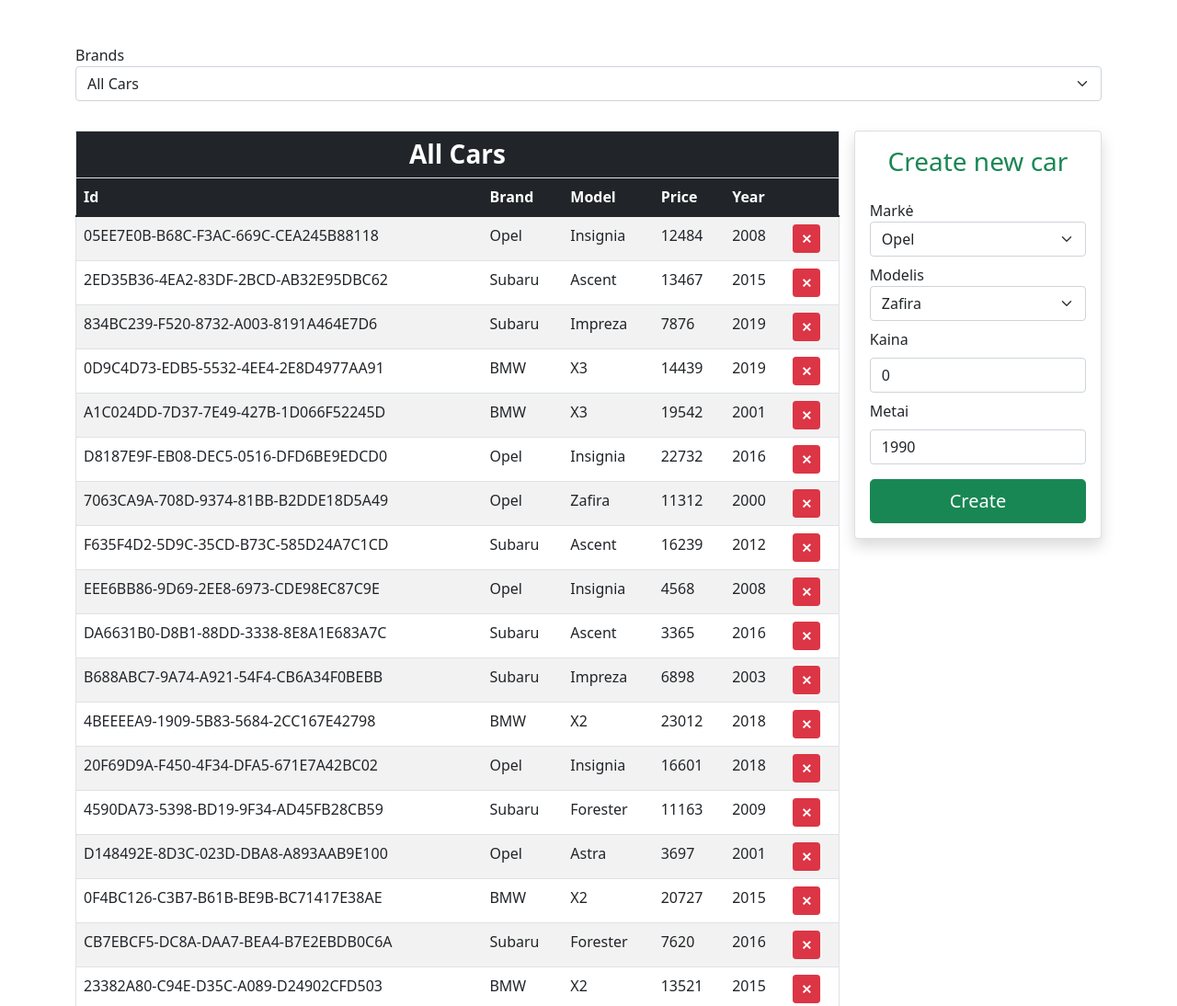
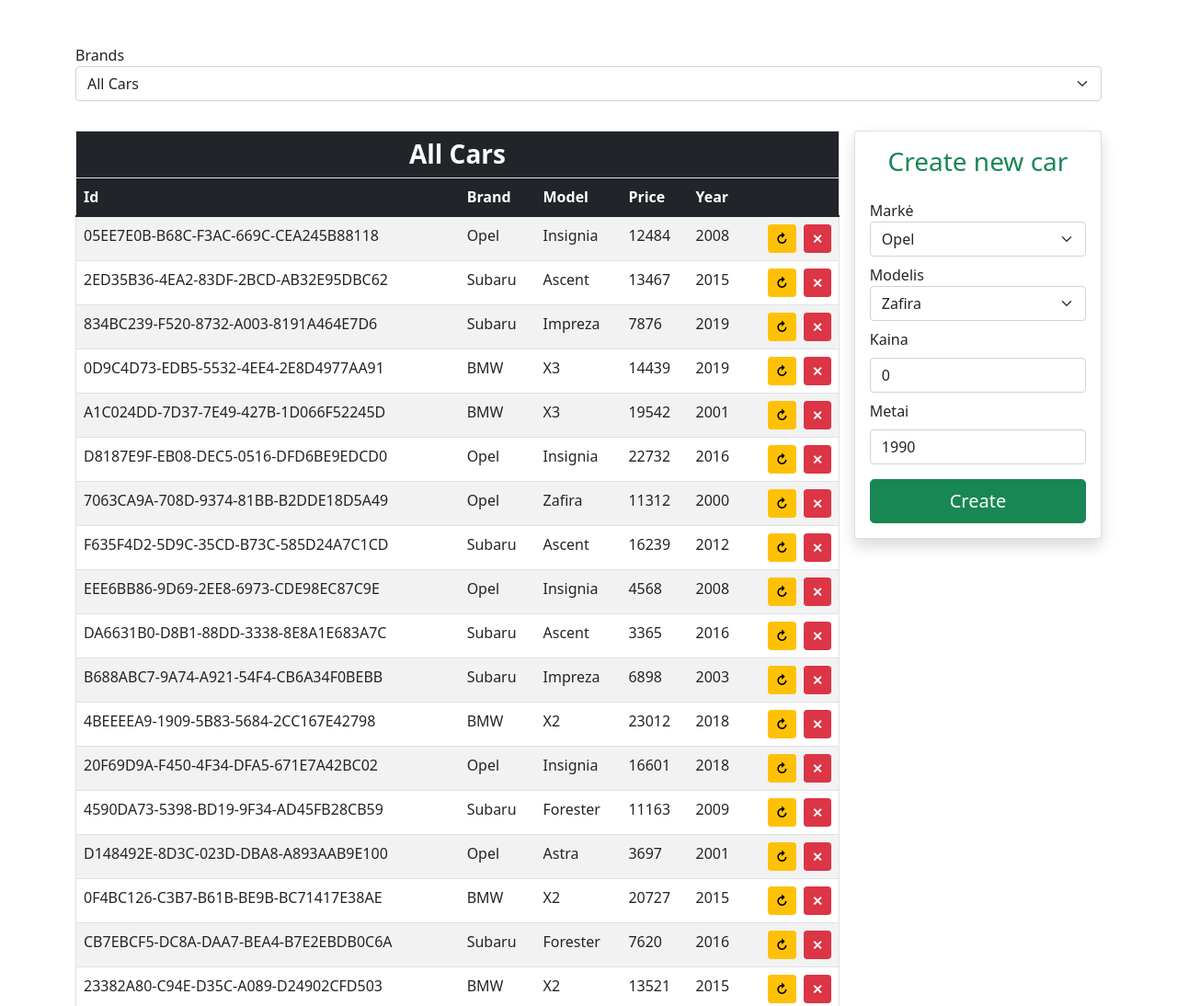
Before and after one commit to Domis777/ts-crud, a website built with webpack: page src/index.html in a window 1280 px wide. Shown: the top 1094 px of the page at 92% size. Built offline with nearby package versions, Linux system fonts and the light colour scheme.

Commit message:
Feat(CAO 15 TS): Add updateButton, add css-loader and uuid

```diff
--- a/src/components/table.ts
+++ b/src/components/table.ts
@@ -83,13 +83,27 @@
         this.tbody.innerHTML = '';
         const rows = rowsData.map(
             (rowData) => {
-                const deletebutton = document.createElement('button');
-                deletebutton.className = 'btn btn-danger btn-sm text-white fw-bolder';
-                deletebutton.innerText = '✕';
-                deletebutton.addEventListener('click', () => this.props.onDelete(rowData.id));
+                const deleteButton = document.createElement('button');
+                deleteButton.className = 'btn btn-danger btn-sm text-white fw-bolder';
+                deleteButton.innerText = '✕';
+                deleteButton.addEventListener('click', () => this.props.onDelete(rowData.id));
+
+                const updateButton = document.createElement('button');
+                updateButton.className = 'btn btn-warning btn-sm fw-bolder';
+                updateButton.innerText = '↻';
+
+                const buttonContainer = document.createElement('div');
+                buttonContainer.className = 'd-flex gap-2 justify-content-end';
+                buttonContainer.append(
+                    updateButton,
+                    deleteButton,
+                );
+                buttonContainer.addEventListener('click', () => (
+                    tr.classList.add('row-active')
+                ));
 
                 const td = document.createElement('td');
-                td.append(deletebutton);
+                td.append(buttonContainer);
 
                 const tr = document.createElement('tr');
                 tr.innerHTML = Object.keys(columns)
--- a/src/helpers/cars-collection.ts
+++ b/src/helpers/cars-collection.ts
@@ -1,3 +1,4 @@
+import { v4 as uuidv4 } from 'uuid';
 import type Car from '../types/car';
 import type Brand from '../types/brand';
 import type Model from '../types/model';
@@ -15,12 +16,6 @@
     price: number,
     year: number
 };
-
-const createId = (): string => String(`${Math.random().toString(36).toUpperCase().slice(2, 10)
- }-${Math.random().toString(36).toUpperCase().slice(2, 6)
- }-${Math.random().toString(36).toUpperCase().slice(2, 6)
- }-${Math.random().toString(36).toUpperCase().slice(2, 6)
- }-${Math.random().toString(36).toUpperCase().slice(2, 14)}`);
 
 class CarsCollection {
     private props: CarsCollectionProps;
@@ -88,7 +83,7 @@
         }
 
         const newCar: Car = {
-          id: createId(),
+          id: uuidv4(),
           ...carProps,
           modelId,
         };
--- a/src/index.html
+++ b/src/index.html
@@ -12,7 +12,7 @@
   <!-- JavaScript Bundle with Popper -->
   <script src="https://cdn.jsdelivr.net/npm/bootstrap@5.1.3/dist/js/bootstrap.bundle.min.js"
     integrity="sha384-ka7Sk0Gln4gmtz2MlQnikT1wXgYsOg+OMhuP+IlRH9sENBO0LRn5q+8nbTov4+1p" crossorigin="anonymous"></script>
-  <title>TS projektas - duomenų formavimas ir atvaizdavimas</title>
+  <title>CRUD</title>
 </head>
 
 <body>
--- /dev/null
+++ b/src/main.css
@@ -0,0 +1,3 @@
+.row-active{
+    background-color: #cbcb81;
+}
--- a/src/main.ts
+++ b/src/main.ts
@@ -1,3 +1,4 @@
+import './main.css';
 import App from './components/app';
 
 const app = new App('#root');
--- a/webpack.config.common.js
+++ b/webpack.config.common.js
@@ -19,6 +19,10 @@
         // Actions:
         loader: "ts-loader",
       },
+      {
+        test: /\.css$/i,
+        use: ["style-loader", "css-loader"]
+      },
     ],
   },
 
```
Also changed, not shown: package.json (+9 -3 lines), 1 other file.
